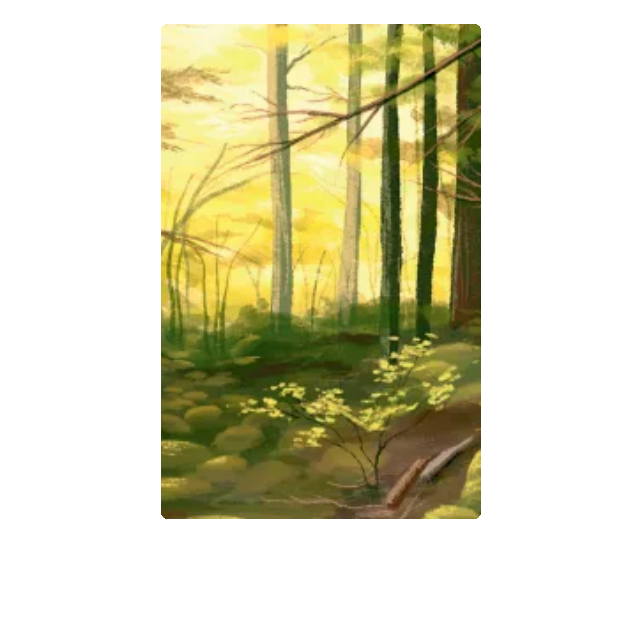
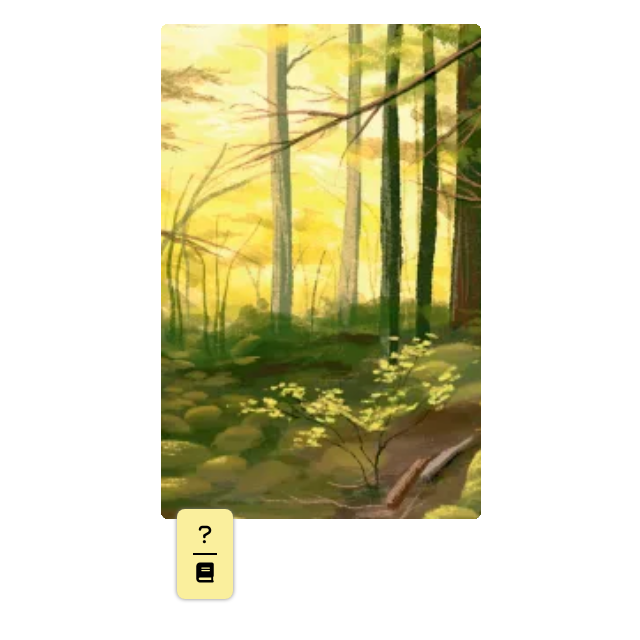
Before and after one commit to WendtOle/forest-shuffle-automata, a SvelteKit app: page / in a window 1280 px wide. Shown: the top 640 px of the page, without its empty margins (319-959 px from the left). Built offline with nearby package versions, Linux system fonts and the light colour scheme.

Commit message:
Integrate navigation box back again

```diff
--- a/src/routes/+page.svelte
+++ b/src/routes/+page.svelte
@@ -41,21 +41,6 @@
 		discardPile: []
 	});
 
-	$: srcPath =
-		$state.opened.length > 0
-			? $state.deck.find((cur) => cur.id === $state.opened[0].id)?.src
-			: 'forestshuffle/_back.webp';
-	$: needsReshuffle = $state.drawPile.length === 0 && $state.opened.length === 0;
-	$: message = `${$state.drawPile.length + $state.opened.length}/${deck.length} cards left`;
-
-	const drawNext = () => {
-		console.log('test');
-		if (needsReshuffle) {
-			reshuffle();
-		}
-		drawNextCard();
-	};
-
 	const reshuffle = () => {
 		state.set(moveFromDiscardToDrawPile($state));
 		state.set(shuffleDrawPile($state));
@@ -96,11 +81,45 @@
 			flipped={$state.drawPile.map(({ id }) => id).includes(card.id)}
 		/>
 	{/each}
+	<div class="navigation box shadow">
+		<button class="icon-button" popovertarget="icon-popover" popovertargetaction="show"
+			><i class="fas fa-question"></i></button
+		>
+		<div class="divider" />
+		<button class="icon-button" popovertarget="rules-popover"><i class="fas fa-book"></i></button>
+	</div>
 </div>
 
 <style>
 	.pile {
 		width: 80%;
 		margin-top: 24px;
+		position: relative;
+	}
+	.navigation {
+		z-index: 1000;
+		position: absolute;
+		bottom: -575px;
+		left: 16px;
+		display: flex;
+		flex-direction: column;
+		align-items: center;
+		& i {
+			padding: 8px 0;
+			font-size: 20px;
+		}
+	}
+	.divider {
+		width: 24px;
+		height: 2px;
+		background-color: black;
+	}
+	.box {
+		background-color: #faef9d;
+		padding: 8px 16px;
+		border-radius: 8px;
+	}
+	.shadow {
+		box-shadow: 0px 0px 4px 0px gray;
 	}
 </style>
```
